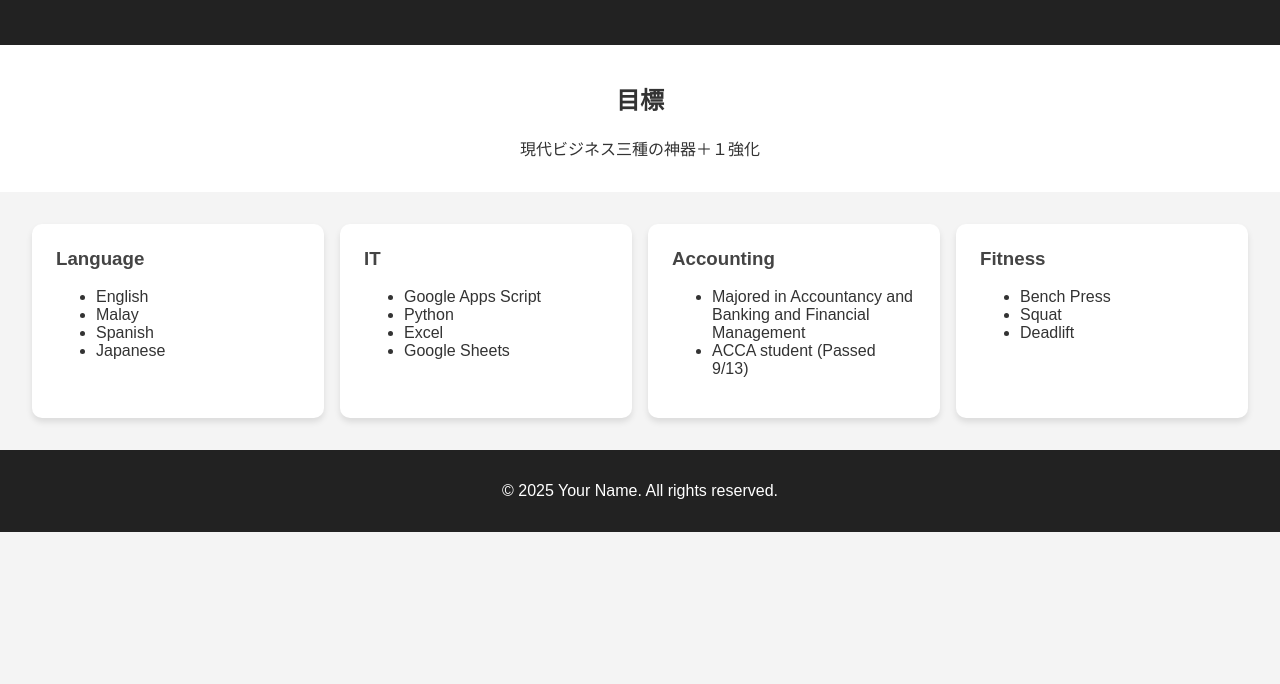
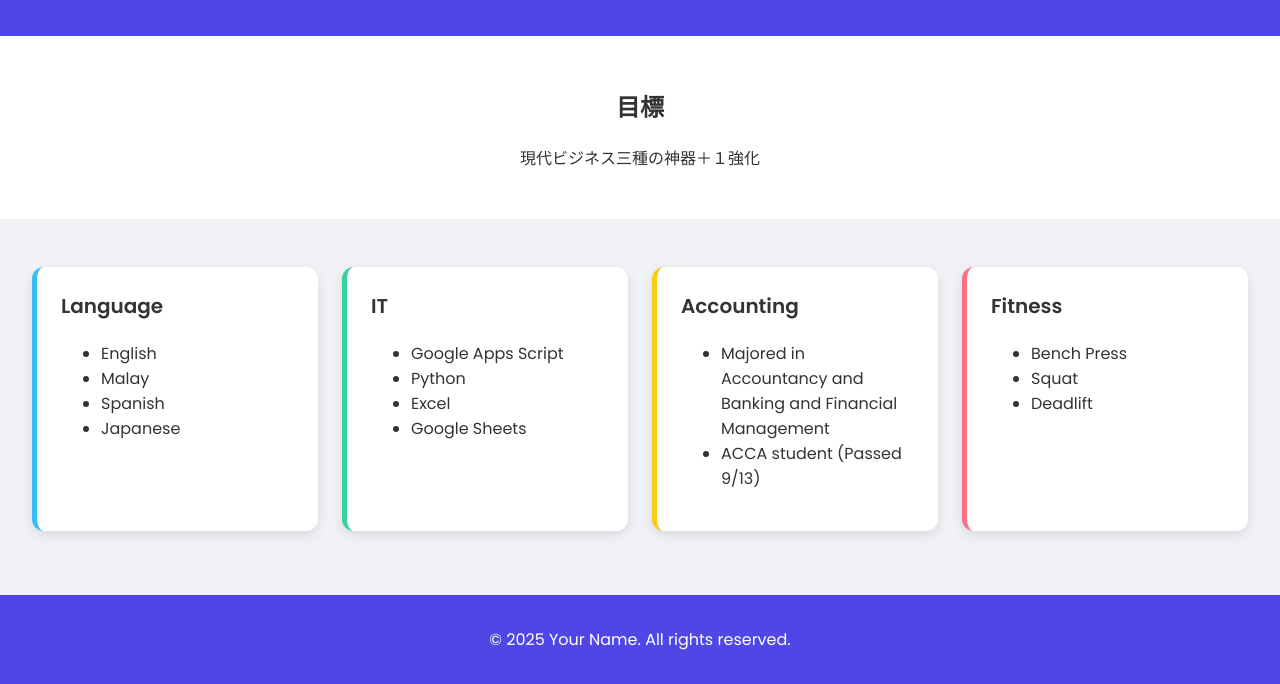
Before and after one commit to heyitsreito/my-portfolio, a plain HTML site: page index.html in a window 1280 px wide. Shown: the part 148-832 px from the top of the page. Before the commit the page ends 800 px from the top, so only its background shows below. Drawn offline with Linux system fonts and the light colour scheme.

Commit message:
Update style.css

```diff
--- a/style.css
+++ b/style.css
@@ -1,36 +1,42 @@
 body {
-  font-family: sans-serif;
+  font-family: 'Poppins', sans-serif;
   margin: 0;
   padding: 0;
-  background: #f4f4f4;
+  background: #f0f2f5;
   color: #333;
 }
 
 header {
-  background: #222;
+  background: #4f46e5;
   color: white;
-  padding: 2rem;
+  padding: 2rem 1rem;
   text-align: center;
 }
 
+header h1 {
+  margin: 0;
+  font-size: 2.5rem;
+}
+
 .goal {
-  padding: 1rem 2rem;
   text-align: center;
+  padding: 2rem 1rem;
   background: white;
+  margin-bottom: 1rem;
 }
 
 .cards {
   display: grid;
-  grid-template-columns: repeat(auto-fit, minmax(250px, 1fr));
-  gap: 1rem;
+  grid-template-columns: repeat(auto-fit, minmax(280px, 1fr));
+  gap: 1.5rem;
   padding: 2rem;
 }
 
 .card {
   background: white;
-  border-radius: 10px;
+  border-radius: 12px;
   padding: 1.5rem;
-  box-shadow: 0 4px 6px rgba(0,0,0,0.1);
+  box-shadow: 0 4px 12px rgba(0, 0, 0, 0.1);
   transition: transform 0.2s ease;
 }
 
@@ -40,12 +46,30 @@ header {
 
 .card h3 {
   margin-top: 0;
-  color: #444;
+  font-size: 1.25rem;
+}
+
+/* カテゴリーごとの色 */
+.language {
+  border-left: 5px solid #38bdf8;
+}
+
+.it {
+  border-left: 5px solid #34d399;
+}
+
+.accounting {
+  border-left: 5px solid #facc15;
+}
+
+.fitness {
+  border-left: 5px solid #fb7185;
 }
 
 footer {
   text-align: center;
   padding: 1rem;
-  background: #222;
+  background: #4f46e5;
   color: white;
+  margin-top: 2rem;
 }
```
